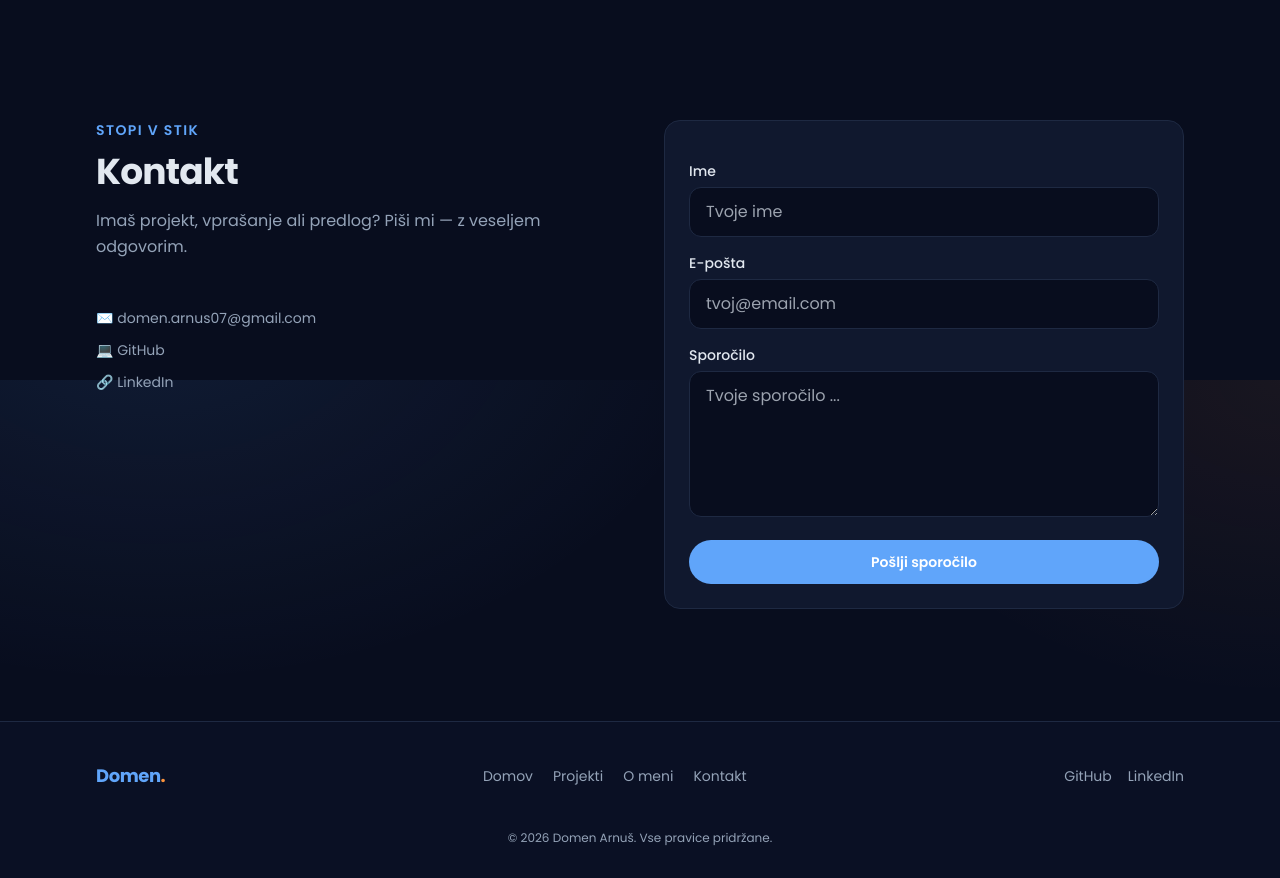
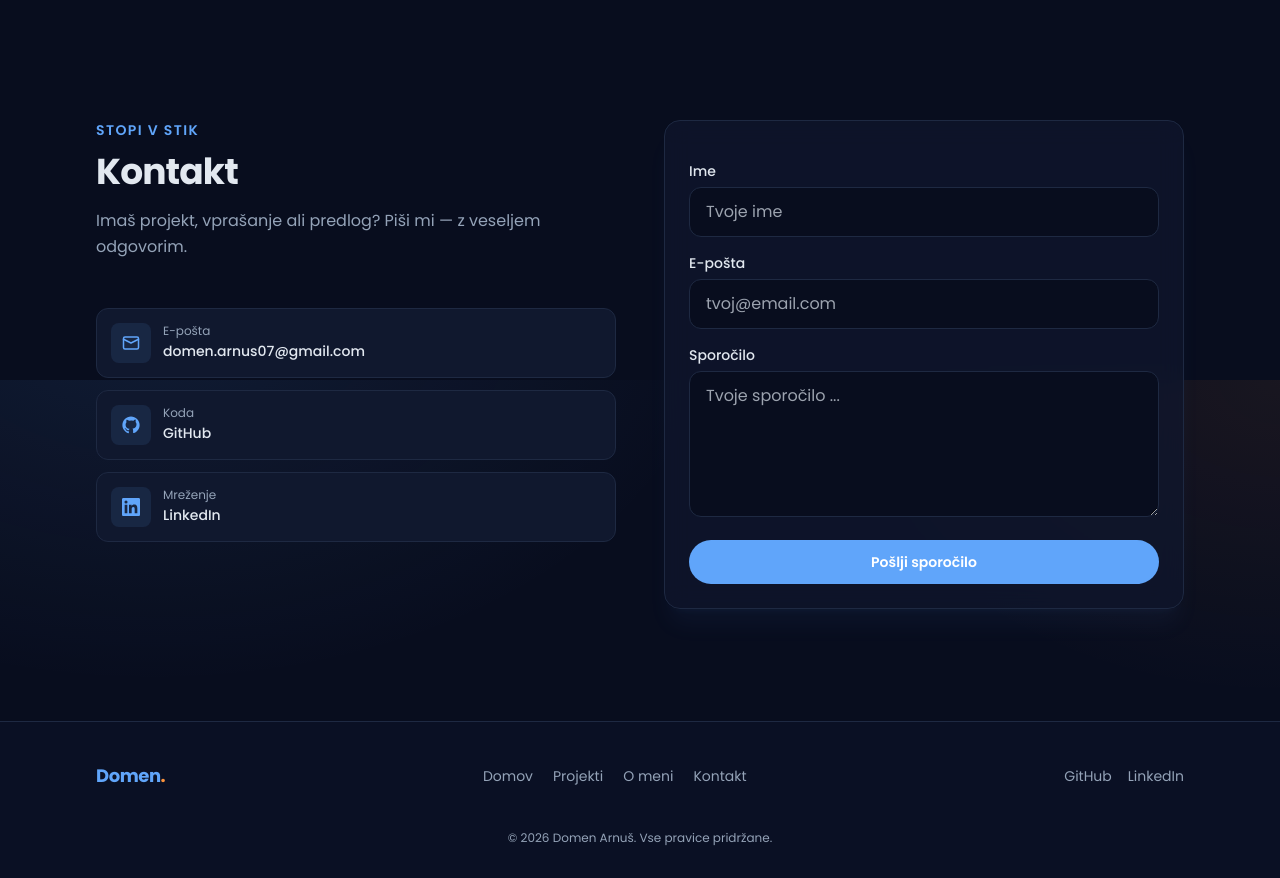
Before and after one commit to domenarnus07-droid/portfolio-, a Next.js app: page / in a window 1280 px wide. Shown: the part 3620-4498 px from the top of the page. Built offline with nearby package versions, Linux system fonts and the light colour scheme.

Commit message:
Dodaj favicon (logo v zavihku) + lepsi Kontakt (ikone, glass)
Co-Authored-By: Claude Opus 4.8 <noreply@anthropic.com>

```diff
--- /dev/null
+++ b/app/icon.tsx
@@ -0,0 +1,31 @@
+import { ImageResponse } from "next/og";
+
+// Favicon (logo v zavihku) — monogram "D." v brand barvah.
+export const runtime = "edge";
+export const size = { width: 64, height: 64 };
+export const contentType = "image/png";
+
+export default function Icon() {
+  return new ImageResponse(
+    (
+      <div
+        style={{
+          width: "100%",
+          height: "100%",
+          display: "flex",
+          alignItems: "center",
+          justifyContent: "center",
+          background: "linear-gradient(135deg, #0b1430, #142a5a)",
+          color: "#60a5fa",
+          fontSize: 40,
+          fontWeight: 800,
+          borderRadius: 14,
+          fontFamily: "sans-serif",
+        }}
+      >
+        D<span style={{ color: "#fb923c" }}>.</span>
+      </div>
+    ),
+    { ...size }
+  );
+}
--- a/components/Contact.tsx
+++ b/components/Contact.tsx
@@ -63,27 +63,54 @@ export function Contact() {
             title="Kontakt"
             description="Imaš projekt, vprašanje ali predlog? Piši mi — z veseljem odgovorim."
           />
-          <ul className="space-y-3 text-sm">
+          <ul className="space-y-3">
             <li>
-              <a className="inline-flex items-center gap-2 text-muted transition-colors hover:text-primary" href={`mailto:${siteConfig.email}`}>
-                ✉️ {siteConfig.email}
+              <a
+                className="group flex items-center gap-3 rounded-xl border border-border bg-surface p-3.5 transition-colors hover:border-primary"
+                href={`mailto:${siteConfig.email}`}
+              >
+                <span className="flex h-10 w-10 items-center justify-center rounded-lg bg-primary/10 text-primary">
+                  <svg width="18" height="18" viewBox="0 0 24 24" fill="none" stroke="currentColor" strokeWidth="2" strokeLinecap="round" strokeLinejoin="round"><rect x="2" y="4" width="20" height="16" rx="2" /><path d="m22 7-10 5L2 7" /></svg>
+                </span>
+                <span>
+                  <span className="block text-xs text-muted">E-pošta</span>
+                  <span className="text-sm font-medium text-fg group-hover:text-primary">{siteConfig.email}</span>
+                </span>
               </a>
             </li>
             <li>
-              <a className="inline-flex items-center gap-2 text-muted transition-colors hover:text-primary" href={siteConfig.social.github} target="_blank" rel="noopener noreferrer">
-                💻 GitHub
+              <a
+                className="group flex items-center gap-3 rounded-xl border border-border bg-surface p-3.5 transition-colors hover:border-primary"
+                href={siteConfig.social.github} target="_blank" rel="noopener noreferrer"
+              >
+                <span className="flex h-10 w-10 items-center justify-center rounded-lg bg-primary/10 text-primary">
+                  <svg width="18" height="18" viewBox="0 0 24 24" fill="currentColor" aria-hidden="true"><path d="M12 .5C5.7.5.5 5.7.5 12c0 5.1 3.3 9.4 7.9 10.9.6.1.8-.3.8-.6v-2c-3.2.7-3.9-1.5-3.9-1.5-.5-1.4-1.3-1.7-1.3-1.7-1-.7.1-.7.1-.7 1.2.1 1.8 1.2 1.8 1.2 1 1.8 2.8 1.3 3.5 1 .1-.8.4-1.3.7-1.6-2.6-.3-5.3-1.3-5.3-5.7 0-1.3.5-2.3 1.2-3.1-.1-.3-.5-1.5.1-3.1 0 0 1-.3 3.3 1.2a11.5 11.5 0 0 1 6 0C17 4.5 18 4.8 18 4.8c.6 1.6.2 2.8.1 3.1.8.8 1.2 1.8 1.2 3.1 0 4.4-2.7 5.4-5.3 5.7.4.4.8 1.1.8 2.2v3.3c0 .3.2.7.8.6 4.6-1.5 7.9-5.8 7.9-10.9C23.5 5.7 18.3.5 12 .5z" /></svg>
+                </span>
+                <span>
+                  <span className="block text-xs text-muted">Koda</span>
+                  <span className="text-sm font-medium text-fg group-hover:text-primary">GitHub</span>
+                </span>
               </a>
             </li>
             <li>
-              <a className="inline-flex items-center gap-2 text-muted transition-colors hover:text-primary" href={siteConfig.social.linkedin} target="_blank" rel="noopener noreferrer">
-                🔗 LinkedIn
+              <a
+                className="group flex items-center gap-3 rounded-xl border border-border bg-surface p-3.5 transition-colors hover:border-primary"
+                href={siteConfig.social.linkedin} target="_blank" rel="noopener noreferrer"
+              >
+                <span className="flex h-10 w-10 items-center justify-center rounded-lg bg-primary/10 text-primary">
+                  <svg width="18" height="18" viewBox="0 0 24 24" fill="currentColor" aria-hidden="true"><path d="M20.45 20.45h-3.56v-5.57c0-1.33 0-3.04-1.85-3.04-1.85 0-2.14 1.45-2.14 2.94v5.67H9.34V9h3.42v1.56h.05c.48-.9 1.64-1.85 3.37-1.85 3.6 0 4.27 2.37 4.27 5.46v6.28zM5.34 7.43a2.07 2.07 0 1 1 0-4.14 2.07 2.07 0 0 1 0 4.14zM7.12 20.45H3.56V9h3.56v11.45zM22.22 0H1.77C.79 0 0 .77 0 1.73v20.54C0 23.22.79 24 1.77 24h20.45c.98 0 1.78-.78 1.78-1.73V1.73C24 .77 23.2 0 22.22 0z" /></svg>
+                </span>
+                <span>
+                  <span className="block text-xs text-muted">Mreženje</span>
+                  <span className="text-sm font-medium text-fg group-hover:text-primary">LinkedIn</span>
+                </span>
               </a>
             </li>
           </ul>
         </div>
 
         {/* Desno: obrazec */}
-        <form onSubmit={handleSubmit} noValidate className="space-y-4 rounded-2xl border border-border bg-surface p-6">
+        <form onSubmit={handleSubmit} noValidate className="space-y-4 rounded-2xl border border-border glass p-6 shadow-xl shadow-primary/5">
           {/* Honeypot — skrito polje za zaznavo botov (uporabnik ga ne vidi) */}
           <input
             type="text"
```
